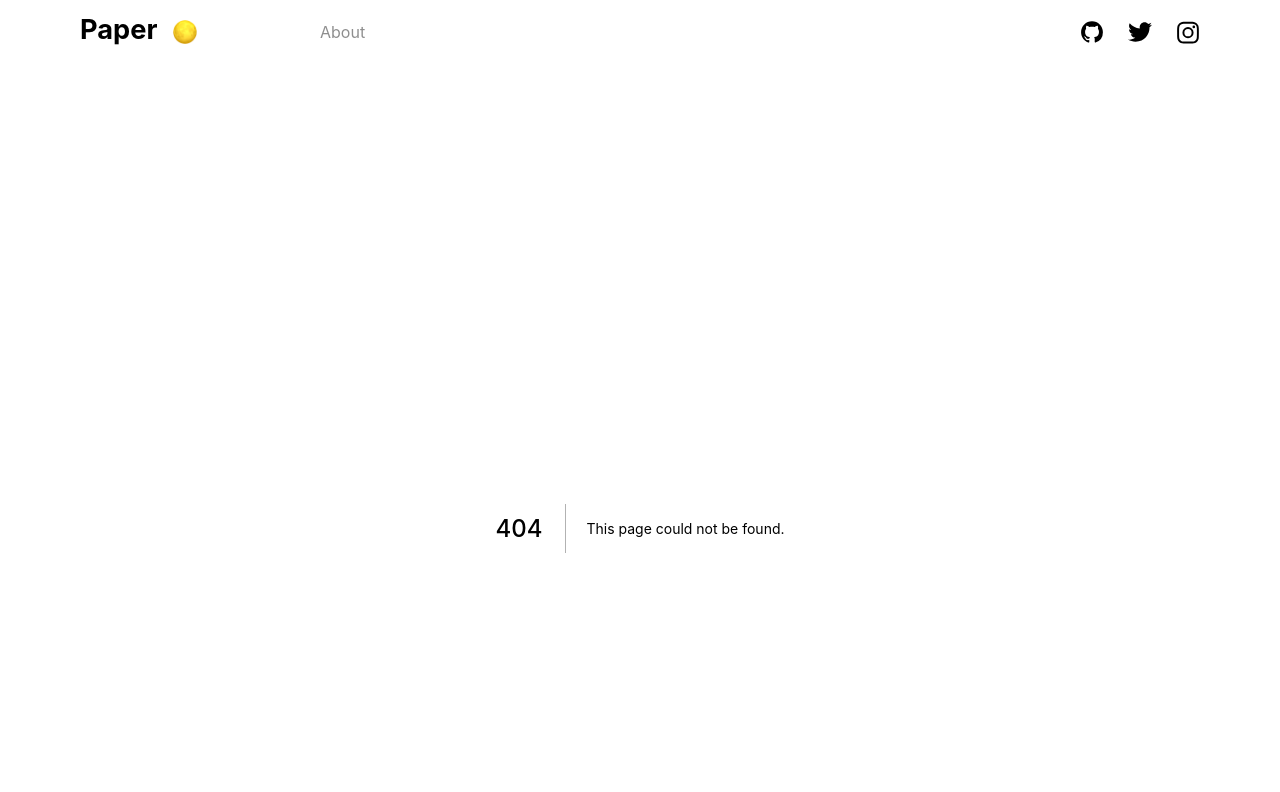
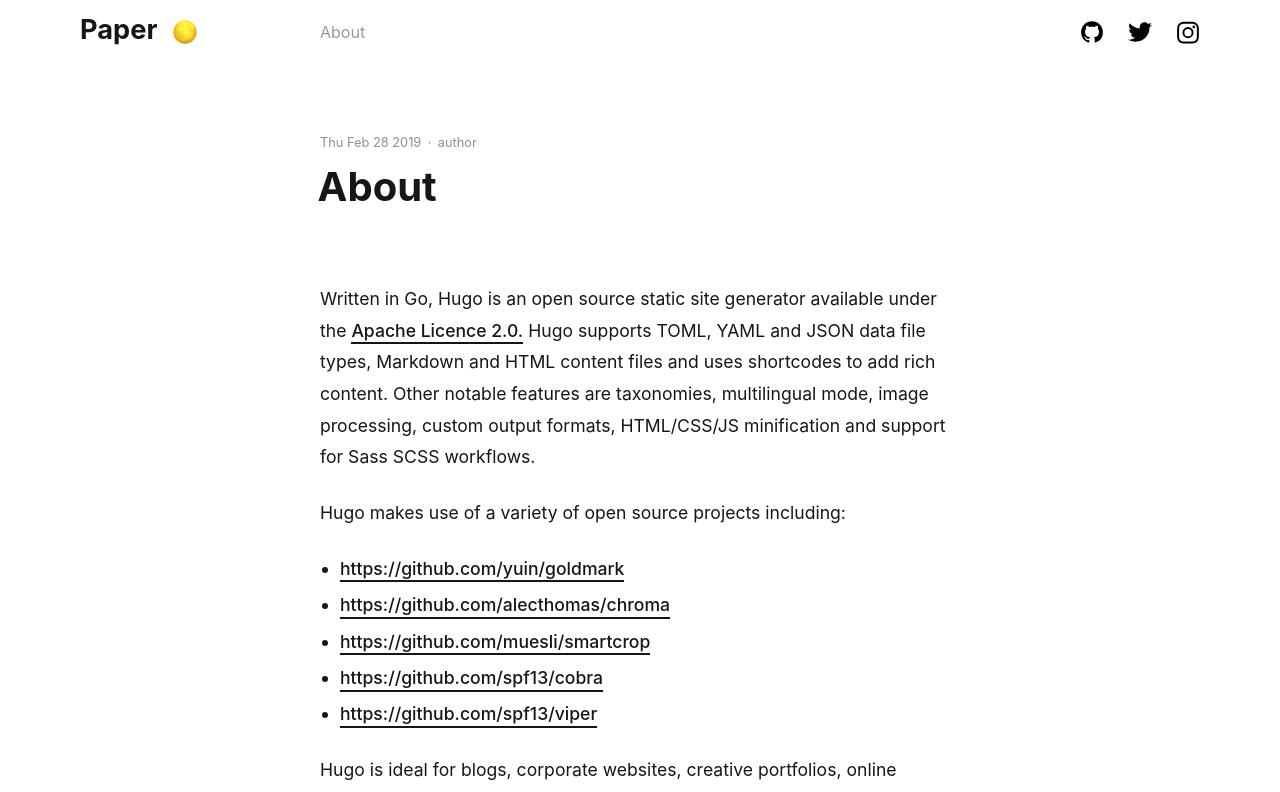
Before and after one commit to raeperd/nextjs-paper, a Next.js app: page /about in a window 1280 px wide. Before the commit this address had no page. Shown: the top 792 px of the page. Built offline with nearby package versions, Linux system fonts and the light colour scheme.

Commit message:
#18 Implements About page

```diff
--- /dev/null
+++ b/components/ArticleView.tsx
@@ -0,0 +1,59 @@
+import ReactMarkdown from 'react-markdown';
+import remarkGfm from 'remark-gfm';
+import rehypeRaw from 'rehype-raw';
+import rehypeKatex from 'rehype-katex';
+import remarkMath from 'remark-math';
+import { Prism as SyntaxHighlighter } from 'react-syntax-highlighter';
+import { vscDarkPlus } from 'react-syntax-highlighter/dist/cjs/styles/prism';
+import { Article } from '../lib/article'
+
+// TODO: Add tag link
+export default function ArticleView({ article }: {article: Article}) {
+  return (
+    <article className="post-single">
+      <header className="post-title">
+        <p>
+          <time>{article.date}</time>
+          <span>author</span>
+        </p>
+        <h1>{article.title}</h1>
+      </header>
+      <section className="post-content">
+        <ReactMarkdown
+          components={SyntaxHighlight}
+          rehypePlugins={[rehypeRaw, rehypeKatex]}
+          remarkPlugins={[remarkGfm, remarkMath]}
+        >
+          {article.content}
+        </ReactMarkdown>
+      </section>
+      <footer className="post-tags">
+        {article.tags.map((tag) => (
+          <a key={tag}>{tag}</a>
+        ))}
+      </footer>
+    </article>
+  )
+}
+
+const SyntaxHighlight: object = {
+// eslint-disable-next-line @typescript-eslint/ban-ts-comment
+// @ts-ignore
+  code({ inline, className, children, ...props }) {
+    const match = /language-(\w+)/.exec(className || '')
+    return !inline && match ? (
+      <SyntaxHighlighter
+        style={vscDarkPlus}
+        language={match[1]}
+        PreTag="div"
+        {...props}
+      >
+        {String(children).replace(/\n$/, '')}
+      </SyntaxHighlighter>
+    ) : (
+      <code className={className} {...props}>
+        {children}
+      </code>
+    )
+  },
+}
--- a/lib/article.ts
+++ b/lib/article.ts
@@ -2,11 +2,9 @@
 import { readdirSync, readFileSync, statSync } from 'fs';
 import matter from 'gray-matter';
 
-const ARTICLE_DIRECTORY = join(process.cwd(), 'lib', 'content', 'article')
-
 export function getAllArticles(): Article[] {
   return getAllArticleFiles()
-    .map((file) => readArticleFile(file))
+    .map((file) => readArticle(file))
     .sort((left, right) => new Date(right.date).getTime() - new Date(left.date).getTime())
 }
 
@@ -20,16 +18,31 @@
   if (!slugFound) {
     throw new Error(`Given ${slugToFind} is not exists`)
   }
-  return readArticleFile(`${slugToFind}.md`)
+  return readArticle(`${slugToFind}.md`)
 }
+
+export function getAboutPageArticle(): Article {
+  return readPage('about.md')
+}
+
+const PAGE_DIRECTORY = join(process.cwd(), 'lib', 'content')
+const ARTICLE_DIRECTORY = join(PAGE_DIRECTORY, 'article')
 
 function getAllArticleFiles(): string[] {
   return readdirSync(ARTICLE_DIRECTORY)
     .filter((file) => !file.startsWith('_'))
 }
 
-function readArticleFile(file: string): Article {
-  const filePath = join(ARTICLE_DIRECTORY, file)
+function readArticle(file: string): Article {
+  return readFileAsArticle(ARTICLE_DIRECTORY, file)
+}
+
+function readPage(file: string): Article {
+  return readFileAsArticle(PAGE_DIRECTORY, file)
+}
+
+function readFileAsArticle(directory:string, file: string): Article {
+  const filePath = join(directory, file)
   const fileContent = readFileSync(filePath, 'utf8')
   const { data, content } = matter(fileContent)
   return {
--- a/lib/content/about.md
+++ b/lib/content/about.md
@@ -1,10 +1,10 @@
-+++
-title = "About"
-description = "Hugo, the world's fastest framework for building websites"
-date = "2019-02-28"
-aliases = ["about-us", "about-hugo", "contact"]
-author = "lee.so"
-+++
+---
+title: About
+description : Hugo, the world's fastest framework for building websites
+date : 2019-02-28
+aliases : [about-us, about-hugo, contact]
+author : lee.so
+---
 
 Written in Go, Hugo is an open source static site generator available under the [Apache Licence 2.0.](https://github.com/gohugoio/hugo/blob/master/LICENSE) Hugo supports TOML, YAML and JSON data file types, Markdown and HTML content files and uses shortcodes to add rich content. Other notable features are taxonomies, multilingual mode, image processing, custom output formats, HTML/CSS/JS minification and support for Sass SCSS workflows.
 
--- /dev/null
+++ b/pages/about.tsx
@@ -0,0 +1,13 @@
+import { Article, getAboutPageArticle } from '../lib/article';
+import ArticleView from '../components/ArticleView';
+
+export default function AboutPage({ article }: {article: Article}) {
+  return (
+    <ArticleView article={article} />
+  )
+}
+
+export async function getStaticProps(): Promise<{ props: {article: Article} }> {
+  const article = getAboutPageArticle()
+  return { props: { article } }
+}
```
Also changed, not shown: pages/articles/[slug].tsx (+2 -52 lines).
